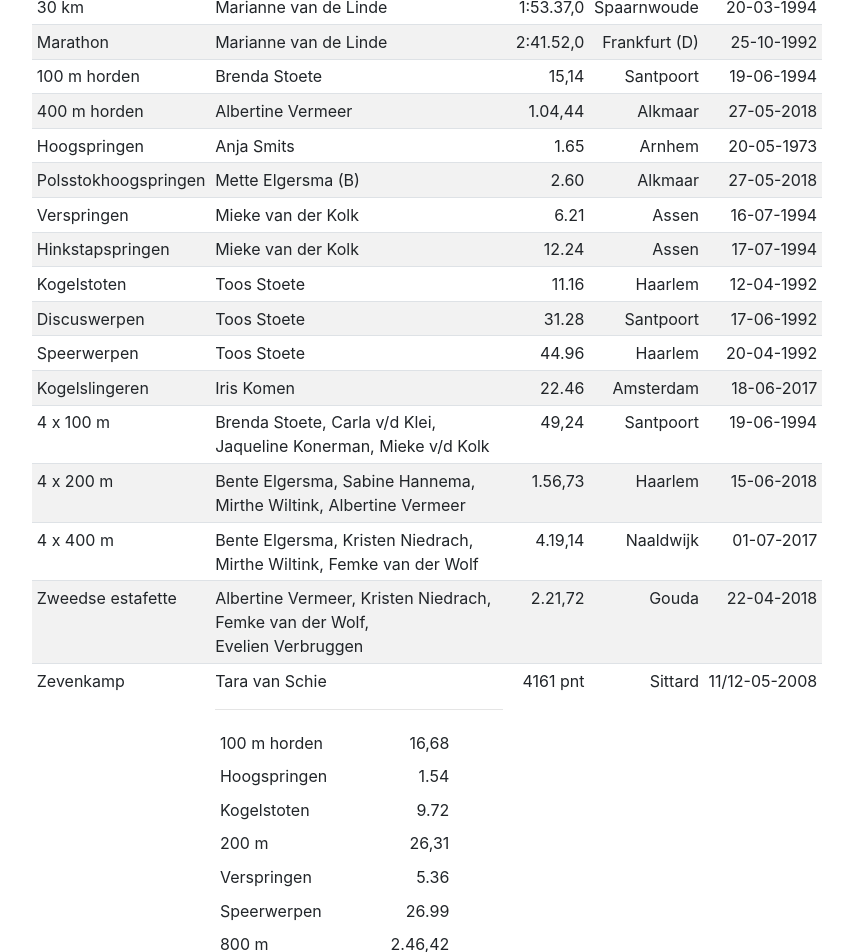
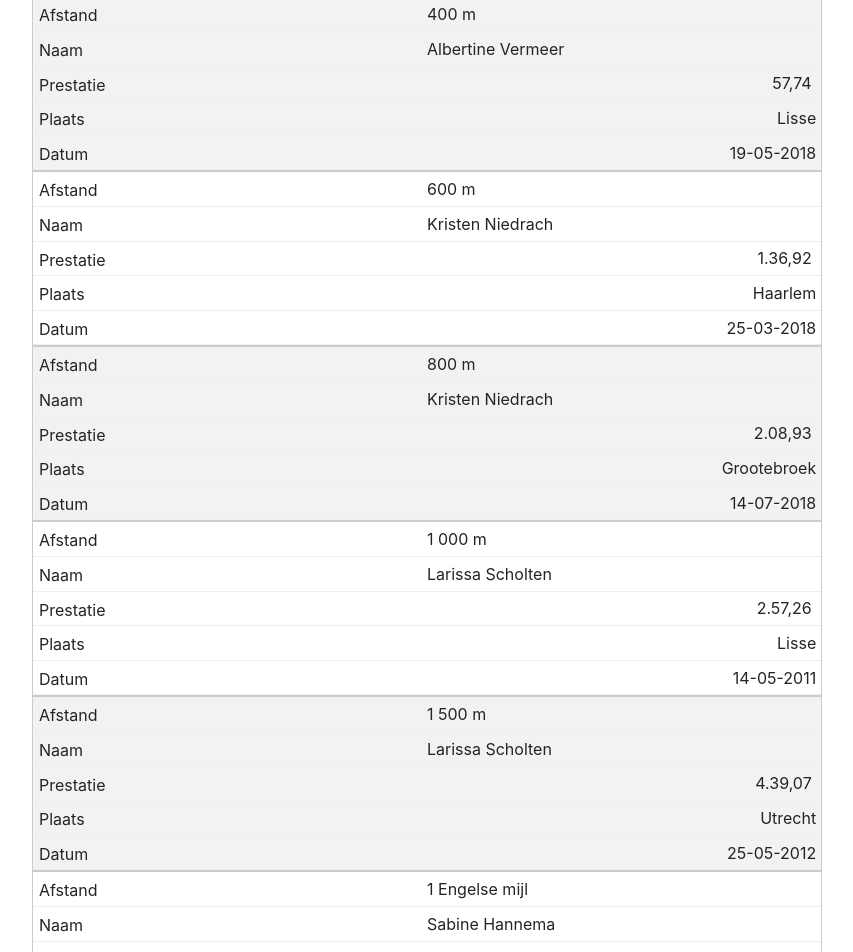
Before and after one commit to Voles/avhaarlem-ranglijsten, a React (Create React App) app: page / in a window 1280 px wide. Shown: the part 1000-1952 px from the top of the page, without its empty margins (213-1066 px from the left). Built offline with nearby package versions, Linux system fonts and the light colour scheme.

Commit message:
Optimize for small devices

```diff
--- a/src/components/Ranglijst.js
+++ b/src/components/Ranglijst.js
@@ -1,6 +1,8 @@
 import React, { Component } from 'react';
 import PropTypes from 'prop-types';
 import chunk from 'lodash/chunk';
+
+import './Ranglijst.scss';
 
 class Ranglijst extends Component {
   static defaultProps = {
@@ -21,8 +23,8 @@ class Ranglijst extends Component {
     const prestatieIsMeerkamp = prestatie =>
       typeof prestatie !== 'string';
 
-    const renderTabelVoorMeerkampPrestatie = prestatie =>
-      <table className="table table-sm table-borderless">
+    const renderTabelVoorMeerkampPrestatie = (prestatie, amountOfColumns = 1) =>
+      <table className="MeerkampPrestatie table table-sm table-borderless">
         <tbody>
         {
           chunk(
@@ -30,18 +32,23 @@ class Ranglijst extends Component {
               .keys(prestatie)
               .filter(key => prestatie[key].onderdeel !== 'Totaal')
               .map(index => prestatie[index]),
-            1
+            amountOfColumns
           )
             .map((twoPrestaties, index) => {
               const [prestatieA, prestatieB] = twoPrestaties;
 
               return (
                 <tr key={index}>
-                  <td className="text-left">{ prestatieA.onderdeel }</td>
-                  <td className="text-right">{ prestatieA.prestatie }</td>
-                  <td>&nbsp;&nbsp;</td>
-                  <td className="text-left">{ prestatieB ? prestatieB.onderdeel : '' }</td>
-                  <td className="text-right">{ prestatieB ? prestatieB.prestatie : '' }</td>
+                  <td className="text-lg-left">{ prestatieA.onderdeel }</td>
+                  <td className="text-lg-right">{ prestatieA.prestatie }</td>
+                  {
+                    amountOfColumns !== 1 ?
+                      <React.Fragment>
+                        <td>&nbsp;&nbsp;</td>
+                        <td className="text-left">{ prestatieB ? prestatieB.onderdeel : '' }</td>
+                        <td className="text-right">{ prestatieB ? prestatieB.prestatie : '' }</td>
+                      </React.Fragment> : null
+                  }
                 </tr>
               )
             })
@@ -76,8 +83,8 @@ class Ranglijst extends Component {
           rijen
             .map((rij, index) => (
               <tr key={index}>
-                <td className="text-nowrap">{ rij.onderdeel }</td>
-                <td>
+                <td className="text-nowrap text-right text-lg-left">{ rij.onderdeel }</td>
+                <td className={`text-right text-lg-left ${prestatieIsMeerkamp(rij.prestatie) ? 'MeerkampCell' : ''}`}>
                   { renderNaam(rij.naam) }
                   {
                     prestatieIsMeerkamp(rij.prestatie) ?
@@ -87,12 +94,13 @@ class Ranglijst extends Component {
                       </React.Fragment> : null
                   }
                 </td>
-                <td className="text-nowrap text-right">
+                <td className={`text-nowrap text-right`}>
                   {
                     prestatieIsMeerkamp(rij.prestatie) ?
                       renderTotaalPuntenaantalVoorMeerkampPrestatie(rij.prestatie) :
                       rij.prestatie
                   }
+                  &nbsp;
                 </td>
                 <td className="text-nowrap text-right">{ rij.plaats }</td>
                 <td className="text-nowrap text-right">{ renderDatum(rij.datum) }</td>
--- /dev/null
+++ b/src/components/Ranglijst.scss
@@ -0,0 +1,70 @@
+/*
+Max width before this PARTICULAR table gets nasty
+This query will take effect for any screen smaller than 760px
+and also iPads specifically.
+*/
+@media only screen and (max-width: 760px), (min-device-width: 768px) and (max-device-width: 1023px)  {
+  /* Force table to not be like tables anymore */
+  table.Ranglijst {
+    display: block;
+
+    thead, tbody, th, td, tr {
+      display: block;
+    }
+
+    /* Hide table headers (but not display: none;, for accessibility) */
+    thead tr {
+      position: absolute;
+      top: -9999px;
+      left: -9999px;
+    }
+
+    tr { border: 1px solid #ccc; }
+
+    td {
+      /* Behave  like a "row" */
+      border: none;
+      border-bottom: 1px solid #eee;
+      position: relative;
+      padding-left: 50%;
+    }
+
+    td:before {
+      /* Now like a table header */
+      position: absolute;
+      /* Top/left values mimic padding */
+      top: 6px;
+      left: 6px;
+      width: 45%;
+      padding-right: 10px;
+      white-space: nowrap;
+    }
+
+    /*
+    Label the data
+    */
+    td:before { text-align: left }
+
+    td:nth-of-type(1):before { content: "Afstand"; }
+    td:nth-of-type(2):before { content: "Naam"; }
+    td:nth-of-type(3):before { content: "Prestatie"; }
+    td:nth-of-type(4):before { content: "Plaats"; }
+    td:nth-of-type(5):before { content: "Datum"; }
+  }
+
+  .MeerkampCell {
+    position: relative;
+
+    hr,
+    .MeerkampPrestatie {
+      position: relative;
+      right: 100%;
+      width: 200%;
+    }
+
+    .MeerkampPrestatie {
+      td:nth-of-type(1):before { content: "Onderdeel"; }
+      td:nth-of-type(2):before { content: "Prestatie"; }
+    }
+  }
+}
```
